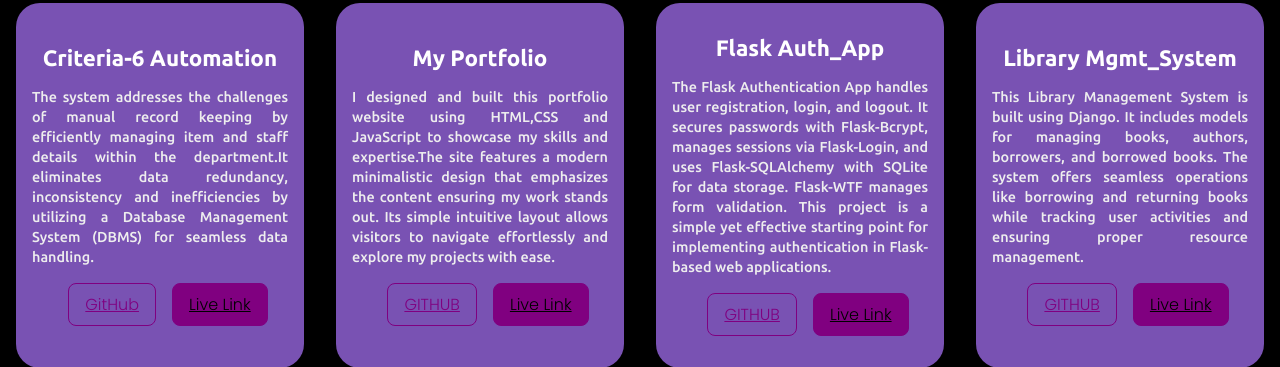
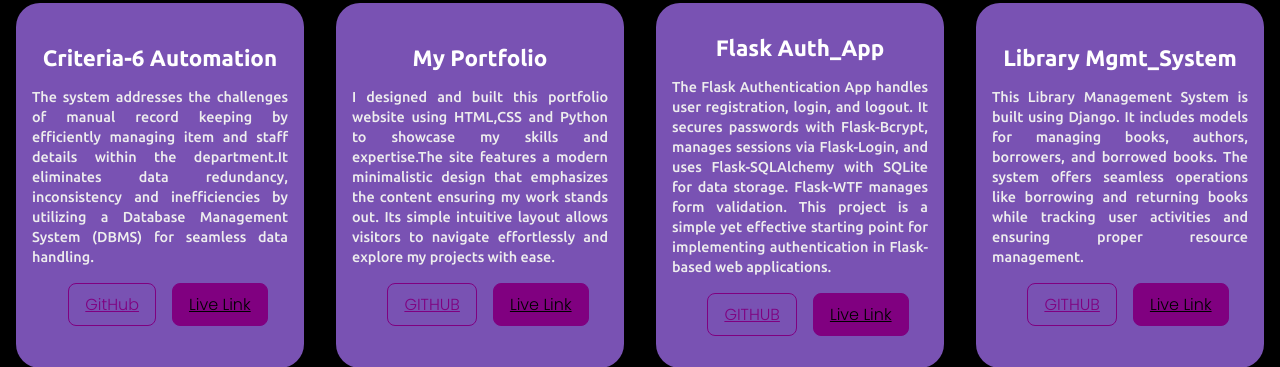
Before and after one commit to Shashankhuilgol/Portfolio, a Django app: page / in a window 1280 px wide; the page is wider, and only the part inside the window is pictured. Shown: the part 1876-2243 px from the top of that part. Run offline with Django 5.2, Linux system fonts and the light colour scheme.

Commit message:
modified

```diff
--- a/Base/templates/index.html
+++ b/Base/templates/index.html
@@ -176,7 +176,7 @@
           <h1 class="t-white popinss">My Portfolio</h1>
           <p class="t-white popinss">
             I designed and built this portfolio website using HTML,CSS and
-            JavaScript to showcase my skills and expertise.The site features a
+            Python to showcase my skills and expertise.The site features a
             modern minimalistic design that emphasizes the content ensuring my
             work stands out. Its simple intuitive layout allows visitors to
             navigate effortlessly and explore my projects with ease.
```
